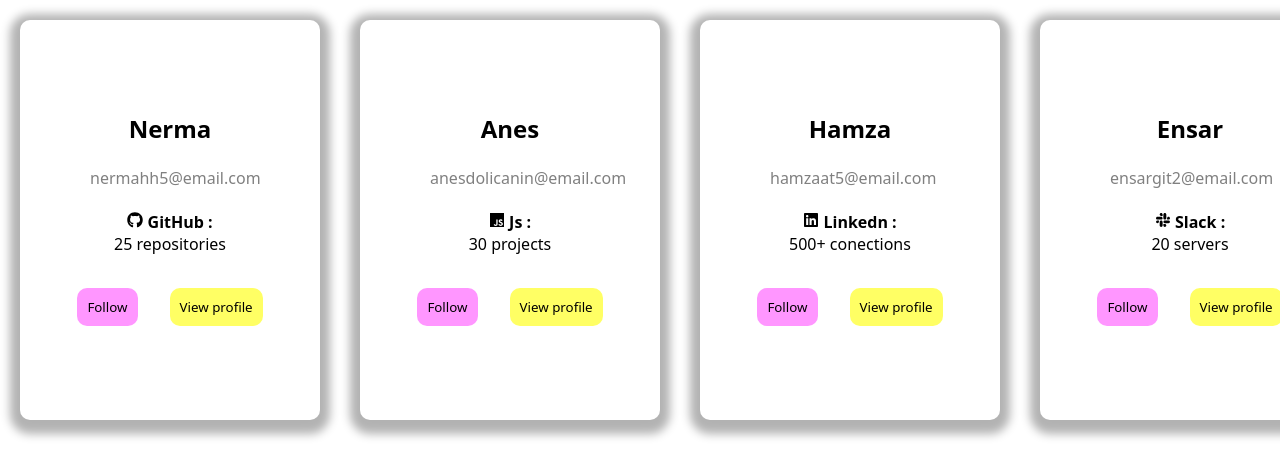
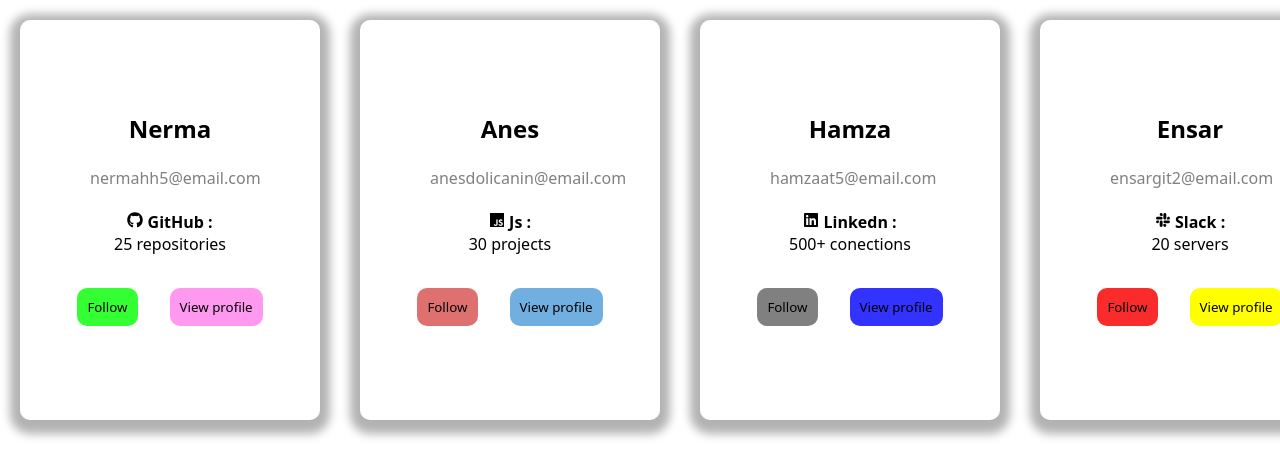
Before and after one commit to Nerma5/React, a React (Vite) app: page / in a window 1280 px wide. Shown: the top 476 px of the page. Built offline with nearby package versions, Linux system fonts and the light colour scheme.

Commit message:
desinged cards

```diff
--- a/src/App.jsx
+++ b/src/App.jsx
@@ -10,7 +10,9 @@ const cardData =[
     login: 'nermahh5',
     web: 'GitHub',
     repo: '25 repositories',
-    icons: <FaGithub/>
+    icons: <FaGithub/>,
+    color1: 'rgb(51,255,51)',
+    color2: 'rgb(255,153,240)'
   },
   {
     id:2,
@@ -18,7 +20,12 @@ const cardData =[
     login: 'anesdolicanin',
     web: 'Js',
     repo: ' 30 projects',
-    icons: <FaJs />
+    icons: <FaJs />,
+    color1: 'rgb(223,112,112)',
+    color2: 'rgb(112,175,223)'
+
+
+
   },
   {
     id:3,
@@ -26,7 +33,11 @@ const cardData =[
     login: 'hamzaat5',
     web: 'Linkedn',
     repo: '500+ conections',
-    icons: <FaLinkedin />
+    icons: <FaLinkedin />,
+    color1: 'rgb(128,128,128)',
+    color2: 'rgb(51,51,255)'
+
+
   },
   {
     id:4,
@@ -34,7 +45,11 @@ const cardData =[
     login: 'ensargit2',
     web: 'Slack',
     repo: '20 servers',
-    icons: <FaSlack />
+    icons: <FaSlack />,
+    color1: 'rgb(250,43,43)',
+    color2: 'rgb(255,255,0)'
+
+
   }
 ]
 
@@ -52,6 +67,8 @@ function App() {
         web={card.web}
         repo={card.repo}
         icons={card.icons}
+        color1={card.color1}
+        color2={card.color2}
         />
       ))}
     </div>
--- a/src/components/Card/Card.jsx
+++ b/src/components/Card/Card.jsx
@@ -4,7 +4,7 @@ import Button from "./Button/Button";
 import { FaGithub, FaJs, FaLinkedin, FaSlack} from 'react-icons/fa';
 
 
-const Card = ({name,login,web,repo,icons}) =>{
+const Card = ({name,login,web,repo,icons,color1,color2}) =>{
     return(
             <div  className="card">
 				<img />
@@ -21,8 +21,8 @@ const Card = ({name,login,web,repo,icons}) =>{
                     <br />
 
 					<footer>
-                        <Button text="Follow" color="rgb(390,150,390)"/>
-                        <Button text="View profile" color="rgb(255,255,100)"/>
+                        <Button text="Follow" color={color1}/>
+                        <Button text="View profile" color={color2}/>
 					</footer>
 				</div>
 			</div>
```
